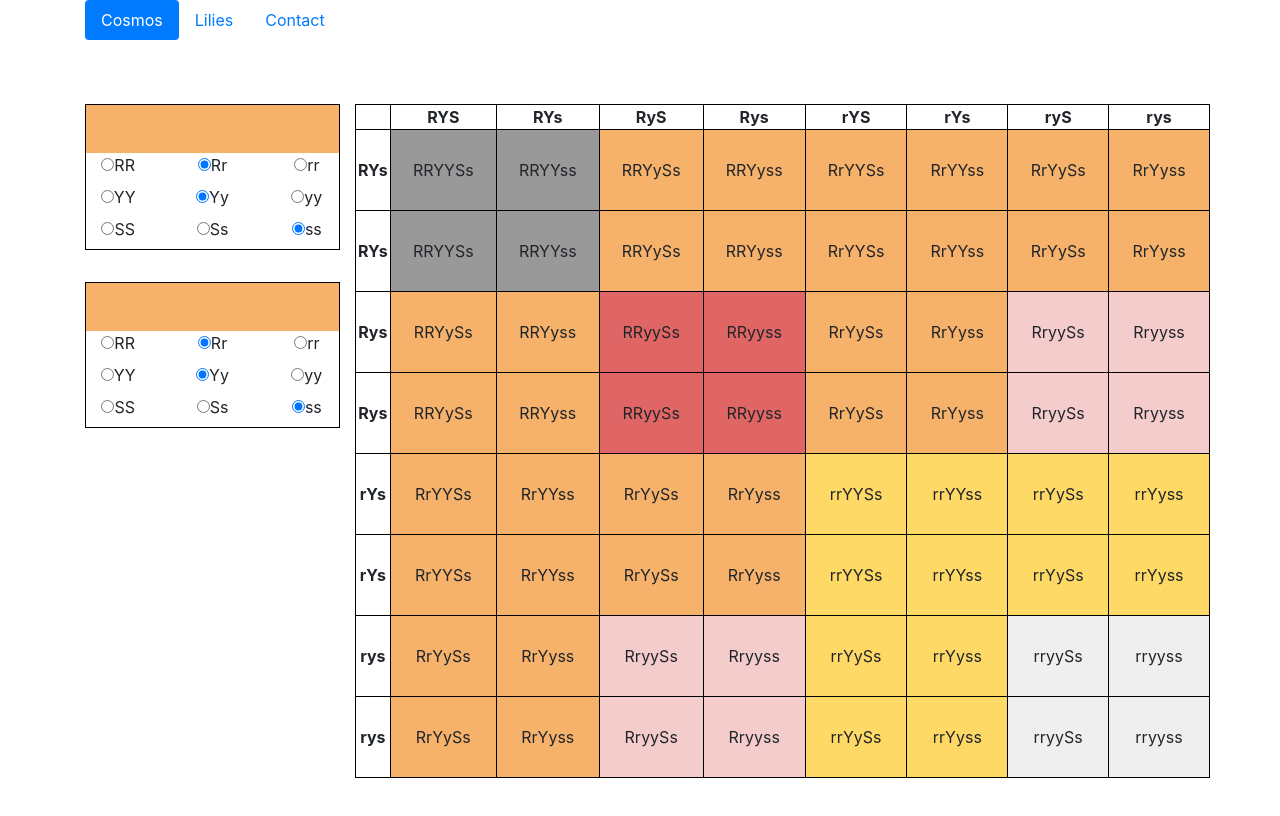
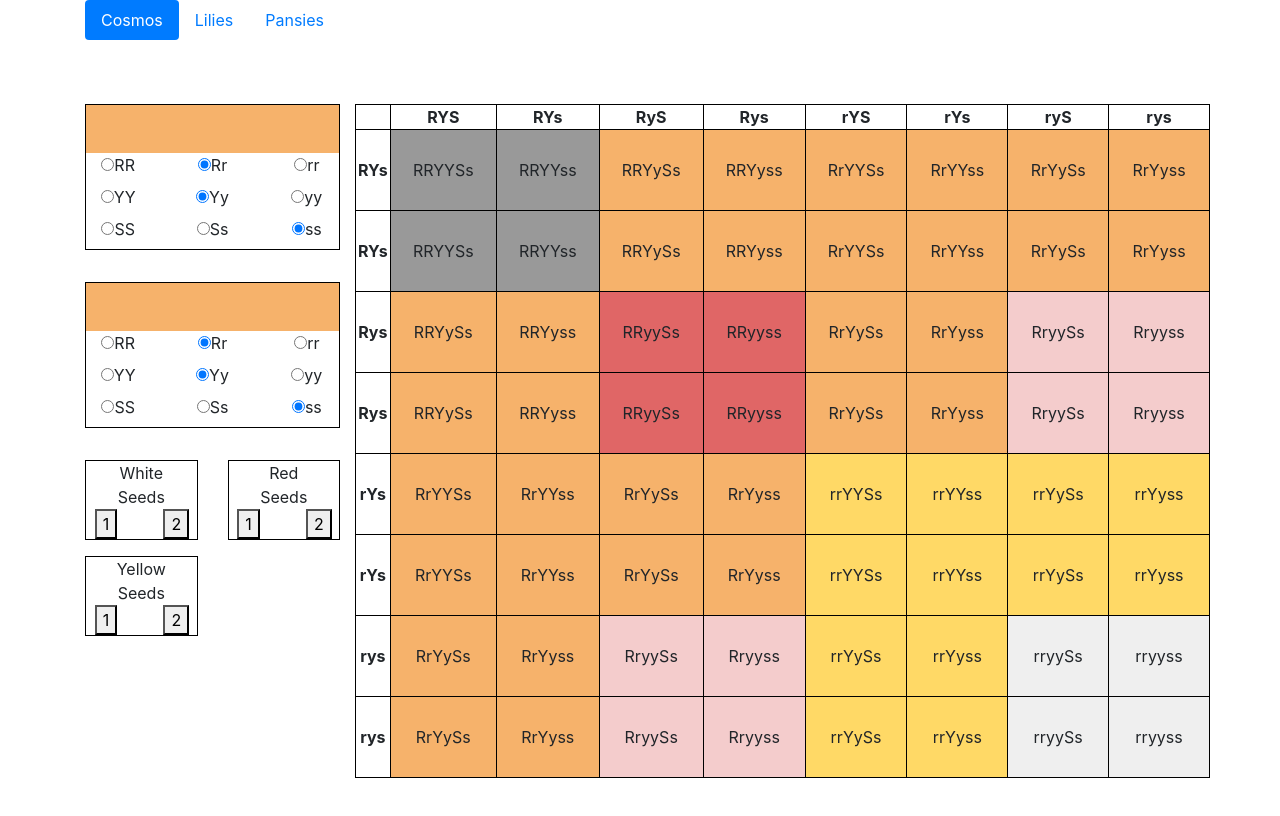
Before and after one commit to jjrmich/ac-flowers, a React (Create React App) app: page / in a window 1280 px wide. Shown: the top 816 px of the page. Built offline with nearby package versions, Linux system fonts and the light colour scheme.

Commit message:
added pansy colors, prepped for seed default options

```diff
--- a/src/App.css
+++ b/src/App.css
@@ -25,6 +25,10 @@ td {
 form {
   border: 1px solid black;
   margin: 2em 0;
+}
+
+.default-seed {
+  border: 1px solid black;
 }
 
 .top-form {
@@ -55,6 +59,14 @@ form {
   background-color: #e06666;
 }
 
+.flower-blue {
+  background-color: #6d9eeb;
+}
+
+.flower-purple {
+  background-color: #b4a7d6;
+}
+
 .flower-black {
   background-color: #999999;
 }
--- a/src/App.js
+++ b/src/App.js
@@ -22,7 +22,7 @@ function App() {
         </li>
         <li class="nav-item">
           <a class="nav-link" id="pills-contact-tab" data-toggle="pill" href="#pills-contact" role="tab" aria-controls="pills-contact" aria-selected="false">
-            Contact
+            Pansies
           </a>
         </li>
       </ul>
@@ -34,7 +34,7 @@ function App() {
           <ThreeFlower flowerName='lilies' />
         </div>
         <div class="tab-pane fade" id="pills-contact" role="tabpanel" aria-labelledby="pills-contact-tab">
-          ...
+          <ThreeFlower flowerName='pansies' />
         </div>
       </div>
     </div>
--- a/src/Flowers/ThreeFlower.js
+++ b/src/Flowers/ThreeFlower.js
@@ -80,9 +80,10 @@ class ThreeFlower extends Component {
     let newY = [[this.state.yr1,this.state.yr2],[this.state.yy1,this.state.yy2],[this.state.ys1,this.state.ys2]];
     let genes = geneNames(this.props.flowerName);
     return (
-      <>
       <div className='row py-5'>
+        {/* Holds the gene selectors */}
         <div className='col-3'>
+          {/* Holds the top-most gene selector */}
           <form className='top-form'>
             <div className={'current-color ' +
               calculateThreeColor(
@@ -96,6 +97,7 @@ class ThreeFlower extends Component {
               )
             }>
             </div>
+            {/* Row with the r gene selectors */}
             <div className='row'>
               <div className='col-4'>
                 <input
@@ -131,7 +133,7 @@ class ThreeFlower extends Component {
                 <label htmlFor="rr">rr</label>
               </div>
             </div>
-
+            {/* Row with the y/o gene selectors */}
             <div className='row'>
               <div className='col-4'>
                 <input
@@ -167,7 +169,7 @@ class ThreeFlower extends Component {
                 <label htmlFor="yy">{genes === 'row' ? 'oo' : 'yy'}</label>
               </div>
             </div>
-
+            {/* Row with the w/s gene selectors */}
             <div className='row'>
               <div className='col-4'>
                 <input
@@ -203,8 +205,8 @@ class ThreeFlower extends Component {
                 <label htmlFor="ss">{genes === 'rys' ? 'ss' : 'ww'}</label>
               </div>
             </div>
-
           </form>
+          {/* Holds the bottom-most gene selector */}
           <form>
             <div className={'current-color ' +
               calculateThreeColor(
@@ -216,7 +218,9 @@ class ThreeFlower extends Component {
                 this.state.xs1,
                 this.state.xs2
               )
-                }></div>
+            }>
+            </div>
+            {/* Row with the r gene selectors */}
             <div className='row'>
               <div className='col-4'>
                 <input
@@ -252,7 +256,7 @@ class ThreeFlower extends Component {
                 <label htmlFor="rr">rr</label>
               </div>
             </div>
-
+            {/* Row with the y/o gene selectors */}
             <div className='row'>
               <div className='col-4'>
                 <input
@@ -288,7 +292,7 @@ class ThreeFlower extends Component {
                 <label htmlFor="yy">{genes === 'row' ? 'oo' : 'yy'}</label>
               </div>
             </div>
-
+            {/* Row with the w/s gene selectors */}
             <div className='row'>
               <div className='col-4'>
                 <input
@@ -324,8 +328,52 @@ class ThreeFlower extends Component {
                 <label htmlFor="ss">{genes === 'rys' ? 'ss' : 'ww'}</label>
               </div>
             </div>
-
           </form>
+          {/* buttons to set values to seed packet defaults */}
+          <div className='row'>
+            <div className='col-6'>
+              <div className='default-seed'>
+                <div className='col-12'>White Seeds</div>
+                <div className='row'>
+                  <div className='col-6'>
+                    <button className='default-seed-button'>1</button>
+                  </div>
+                  <div className='col-6'>
+                    <button className='default-seed-button'>2</button>
+                  </div>
+                </div>
+              </div>
+            </div>
+            <div className='col-6'>
+              <div className='default-seed'>
+                <div className='col-12'>Red <br />Seeds</div>
+                <div className='row'>
+                <div className='col-6'>
+                    <button className='default-seed-button'>1</button>
+                  </div>
+                  <div className='col-6'>
+                    <button className='default-seed-button'>2</button>
+                  </div>
+                </div>
+              </div>
+            </div>
+          </div>
+          {/* last button to set values to seed packet defaults */}
+          <div className='row py-3'>
+            <div className='col-6'>
+              <div className='default-seed'>
+                <div className='col-12'>Yellow Seeds</div>
+                <div className='row'>
+                  <div className='col-6'>
+                    <button className='default-seed-button'>1</button>
+                  </div>
+                  <div className='col-6'>
+                    <button className='default-seed-button'>2</button>
+                  </div>
+                </div>
+              </div>
+            </div>
+          </div>
         </div>
         <div className='col-9'>
           <div>
@@ -338,7 +386,6 @@ class ThreeFlower extends Component {
           </div>
         </div>
       </div>
-      </>
     )
   }
 }
--- a/src/helpers.js
+++ b/src/helpers.js
@@ -168,6 +168,67 @@ let calculateLilyColor = (r1, r2, y1, y2, s1, s2) => {
   }
 }
 
+let calculatePansyColor = (r1, r2, y1, y2, w1, w2) => {
+  // rr
+  if (r1 === 0 && r2 === 0) {
+    // rrYY
+    if (y1 === 1 && y2 === 1) {
+      return 'flower-yellow';
+    }
+    // rrYyww or rryyww
+    else if (w1 === 0 && w2 === 0) {
+      return 'flower-blue';
+    }
+    // rryyWW or rryyWw
+    else if (y1 === 0 && y2 === 0) {
+      return 'flower-white';
+    }
+    // rrYyWW or rrYyWw
+    else {
+      return 'flower-yellow';
+    }
+  }
+
+  // RR
+  else if (r1 === 1 && r2 === 1) {
+    // RR[xx]ww
+    if (w1 === 0 && w2 === 0) {
+      return 'flower-purple';
+    }
+    // RRYYWW or RRYYWw
+    else if (y1 === 1 && y2 === 1) {
+      return 'flower-orange';
+    }
+    // RRyyWW, RRyyWw, RRYyWW, RRYyWw
+    else {
+      return 'flower-red';
+    }
+  }
+
+  // Rr
+  else {
+    // RrYY
+    if (y1 === 1 && y2 === 1) {
+      return 'flower-yellow';
+    }
+    // Rryy
+    else if (y1  === 0 && y2 === 0) {
+      // Rryyww
+      if (w1 === 0 && w2 === 0) {
+        return 'flower-blue';
+      }
+      // RryyWW or RryyWw
+      else {
+        return 'flower-red';
+      }
+    }
+    // RrYy
+    else {
+      return 'flower-orange';
+    }
+  }
+}
+
 export const calculateThreeColor = (flowerName, r1, r2, y1, y2, s1, s2) => {
   if(flowerName === 'cosmos') {
     return calculateCosmoColor(r1, r2, y1, y2, s1, s2);
@@ -175,16 +236,19 @@ export const calculateThreeColor = (flowerName, r1, r2, y1, y2, s1, s2) => {
   else if(flowerName === 'lilies') {
     return calculateLilyColor(r1, r2, y1, y2, s1, s2);
   }
+  else if(flowerName === 'pansies') {
+    return calculatePansyColor(r1, r2, y1, y2, s1, s2);
+  }
   else {
     console.log('invalid flowerName for calculateThreeColor function');
   }
 }
 
 export const geneNames = flowerName => {
-  if (flowerName === 'cosmos' || 'lilies' || 'tulips') {
+  if (['cosmos', 'lilies', 'tulips'].includes(flowerName)) {
     return 'rys';
   }
-  else if (flowerName === 'pansies' || 'hyacinths' || 'mums') {
+  else if (['pansies', 'hyacinths', 'mums'].includes(flowerName)) {
     return 'ryw';
   }
   // should only be true for windflowers
```
Lines whose indentation alone changed are shown as unchanged.
